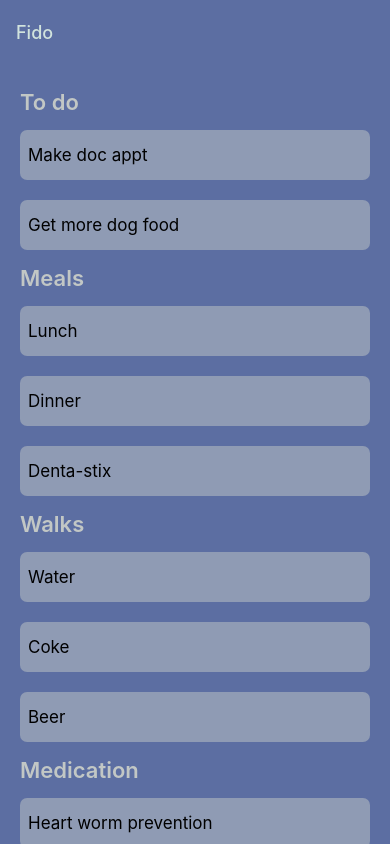
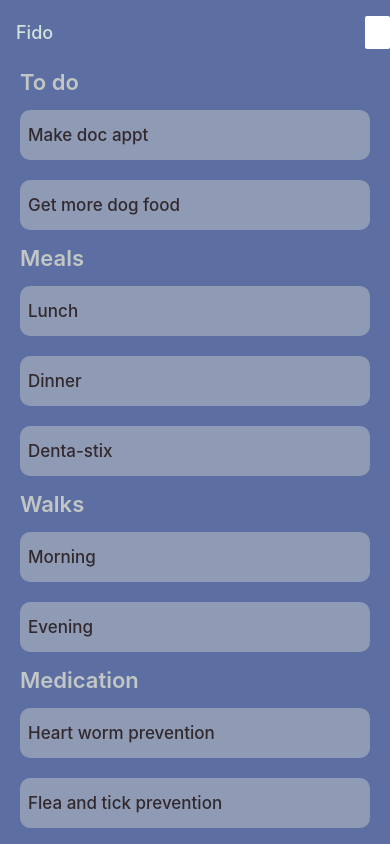
Before and after one commit to nhg0005/Fido-Remastered, a React Native app: screen /Home in a window 390 px wide. Built offline with nearby package versions, Linux system fonts and the light colour scheme.

Commit message:
Added temporary header button.

```diff
--- a/App.js
+++ b/App.js
@@ -6,17 +6,7 @@
  */
 
 import React from 'react';
-import {
-  SafeAreaView,
-  ScrollView,
-  StatusBar,
-  StyleSheet,
-  Text,
-  useColorScheme,
-  View,
-  SectionList,
-  ListItem,
-} from 'react-native';
+import {Button} from 'react-native';
 import {NavigationContainer} from '@react-navigation/native';
 import {createNativeStackNavigator} from '@react-navigation/native-stack';
 import {HomeScreen} from './pages/HomeScreen';
@@ -43,6 +33,13 @@ const App = () => {
               backgroundColor: '#5C6EA2',
             },
             headerShadowVisible: false,
+            headerRight: () => (
+              <Button
+                onPress={() => alert('This is a button!')}
+                title="+"
+                color="#fff"
+              />
+            ),
           }}
         />
       </Stack.Navigator>
--- a/pages/HomeScreen.js
+++ b/pages/HomeScreen.js
@@ -5,13 +5,9 @@ import {
   StatusBar,
   StyleSheet,
   Text,
-  useColorScheme,
-  View,
   SectionList,
-  ListItem,
+  TouchableOpacity,
 } from 'react-native';
-import {NavigationContainer} from '@react-navigation/native';
-import {createNativeStackNavigator} from '@react-navigation/native-stack';
 
 /**************
  * Page
@@ -22,7 +18,7 @@ export const HomeScreen = () => {
       style={containerStyles.main}
       contentInsetAdjustmentBehavior="automatic">
       <StatusBar barStyle="light-content" />
-      <ScrollView style={{padding: 20}}>
+      <ScrollView style={{paddingHorizontal: 20}}>
         <SectionList
           sections={DATA}
           keyExtractor={(item, index) => item + index}
@@ -39,10 +35,11 @@ export const HomeScreen = () => {
 /**************
  * Components
  **************/
+// TODO: Add onPress and bring up a modal with the apporiate data for editing
 const Item = ({title}) => (
-  <View style={containerStyles.listItem}>
+  <TouchableOpacity style={containerStyles.listItem}>
     <Text style={textStyles.listItem}>{title}</Text>
-  </View>
+  </TouchableOpacity>
 );
 
 // Dummy data
@@ -57,7 +54,7 @@ const DATA = [
   },
   {
     title: 'Walks',
-    data: ['Water', 'Coke', 'Beer'],
+    data: ['Morning', 'Evening'],
   },
   {
     title: 'Medication',
@@ -79,7 +76,7 @@ const containerStyles = StyleSheet.create({
   },
   listItem: {
     backgroundColor: 'rgba(194, 199, 197, 0.5)',
-    borderRadius: 7,
+    borderRadius: 10,
     height: 50,
     marginVertical: 10,
     justifyContent: 'center',
@@ -96,6 +93,8 @@ const textStyles = StyleSheet.create({
   listItem: {
     fontSize: 17,
     marginHorizontal: 8,
+    color: '#32292F',
+    fontWeight: '500',
   },
 });
 
```
